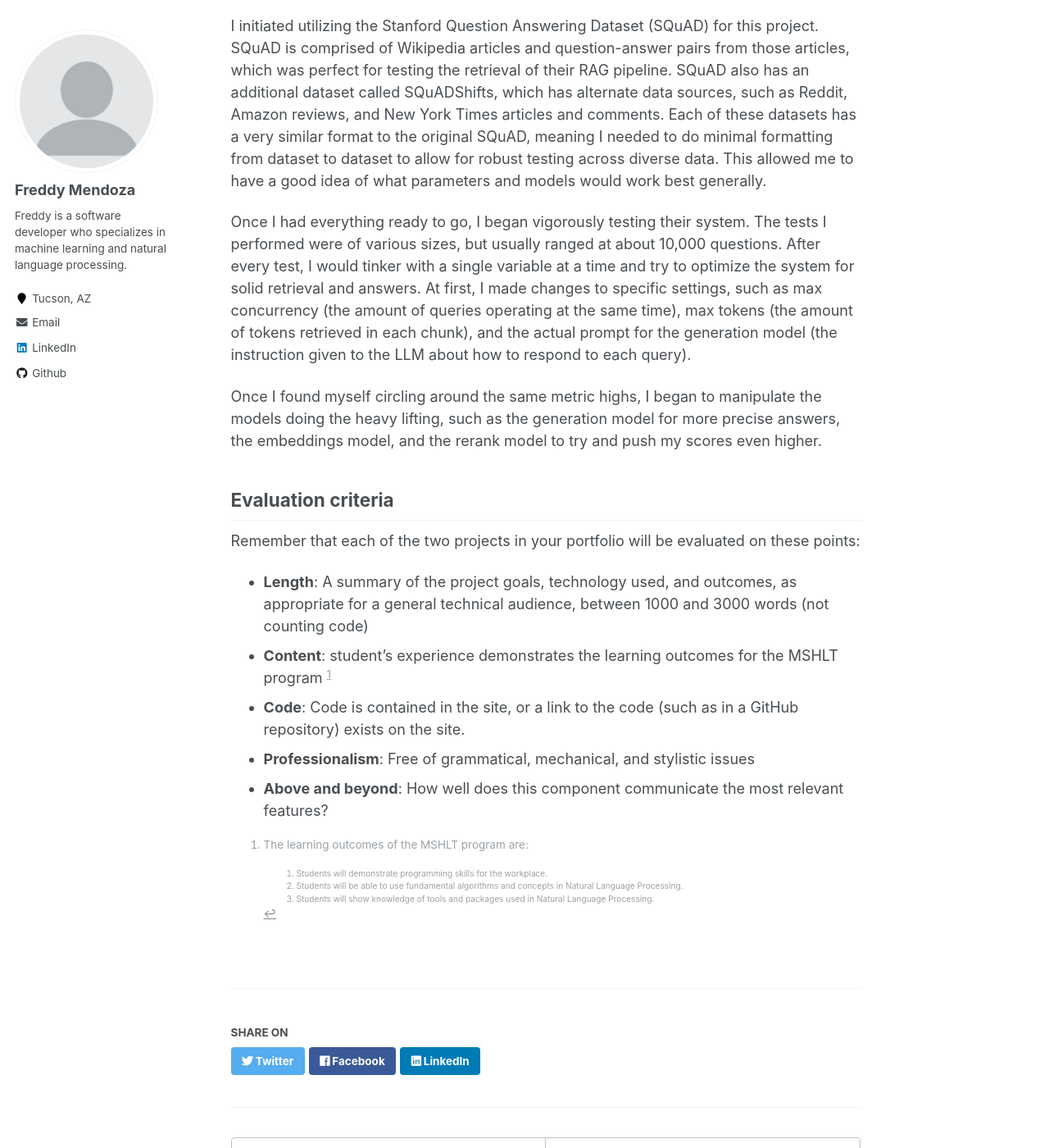
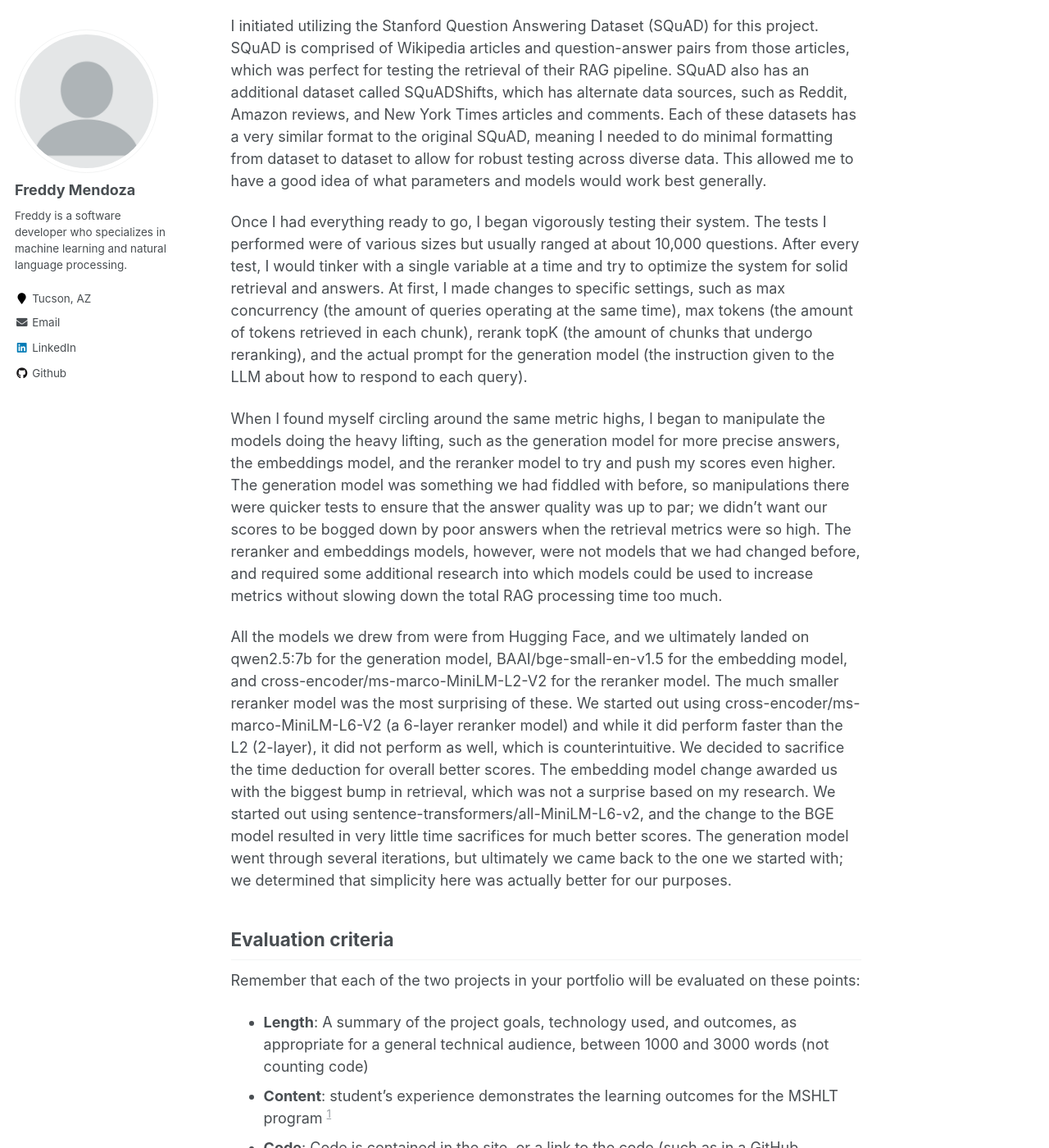
Before and after one commit to fmend/fmend.github.io, a Jekyll site: the page built from _portfolio/portfolio-1.md, in a window 1280 px wide and 1400 px high, scrolled down 1475 px. Shown: the whole window at 82% size. Built offline with Jekyll 4.4.1, drawn with Linux system fonts in a browser that asks for light colours.

Commit message:
Update portfolio-1.md
Finishing up text required for View.

```diff
--- a/_portfolio/portfolio-1.md
+++ b/_portfolio/portfolio-1.md
@@ -22,9 +22,11 @@ The next few weeks had me working very closely with Blake as it was time to put
 
 I initiated utilizing the Stanford Question Answering Dataset (SQuAD) for this project. SQuAD is comprised of Wikipedia articles and question-answer pairs from those articles, which was perfect for testing the retrieval of their RAG pipeline. SQuAD also has an additional dataset called SQuADShifts, which has alternate data sources, such as Reddit, Amazon reviews, and New York Times articles and comments. Each of these datasets has a very similar format to the original SQuAD, meaning I needed to do minimal formatting from dataset to dataset to allow for robust testing across diverse data. This allowed me to have a good idea of what parameters and models would work best generally.
 
-Once I had everything ready to go, I began vigorously testing their system. The tests I performed were of various sizes, but usually ranged at about 10,000 questions. After every test, I would tinker with a single variable at a time and try to optimize the system for solid retrieval and answers. At first, I made changes to specific settings, such as max concurrency (the amount of queries operating at the same time), max tokens (the amount of tokens retrieved in each chunk), and the actual prompt for the generation model (the instruction given to the LLM about how to respond to each query).
+Once I had everything ready to go, I began vigorously testing their system. The tests I performed were of various sizes but usually ranged at about 10,000 questions. After every test, I would tinker with a single variable at a time and try to optimize the system for solid retrieval and answers. At first, I made changes to specific settings, such as max concurrency (the amount of queries operating at the same time), max tokens (the amount of tokens retrieved in each chunk), rerank topK (the amount of chunks that undergo reranking), and the actual prompt for the generation model (the instruction given to the LLM about how to respond to each query).
 
-Once I found myself circling around the same metric highs, I began to manipulate the models doing the heavy lifting, such as the generation model for more precise answers, the embeddings model, and the rerank model to try and push my scores even higher.
+When I found myself circling around the same metric highs, I began to manipulate the models doing the heavy lifting, such as the generation model for more precise answers, the embeddings model, and the reranker model to try and push my scores even higher. The generation model was something we had fiddled with before, so manipulations there were quicker tests to ensure that the answer quality was up to par; we didn't want our scores to be bogged down by poor answers when the retrieval metrics were so high. The reranker and embeddings models, however, were not models that we had changed before, and required some additional research into which models could be used to increase metrics without slowing down the total RAG processing time too much.
+
+All the models we drew from were from Hugging Face, and we ultimately landed on qwen2.5:7b for the generation model, BAAI/bge-small-en-v1.5 for the embedding model, and cross-encoder/ms-marco-MiniLM-L2-V2 for the reranker model. The much smaller reranker model was the most surprising of these. We started out using cross-encoder/ms-marco-MiniLM-L6-V2 (a 6-layer reranker model) and while it did perform faster than the L2 (2-layer), it did not perform as well, which is counterintuitive. We decided to sacrifice the time deduction for overall better scores. The embedding model change awarded us with the biggest bump in retrieval, which was not a surprise based on my research. We started out using sentence-transformers/all-MiniLM-L6-v2, and the change to the BGE model resulted in very little time sacrifices for much better scores. The generation model went through several iterations, but ultimately we came back to the one we started with; we determined that simplicity here was actually better for our purposes.
 
 ## Evaluation criteria
 Remember that each of the two projects in your portfolio will be evaluated on these points:
```
